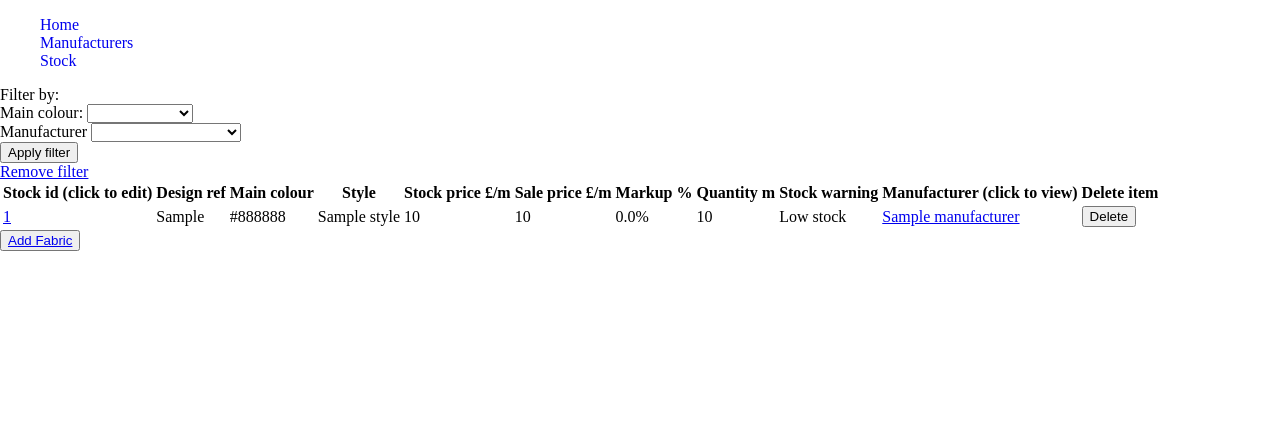
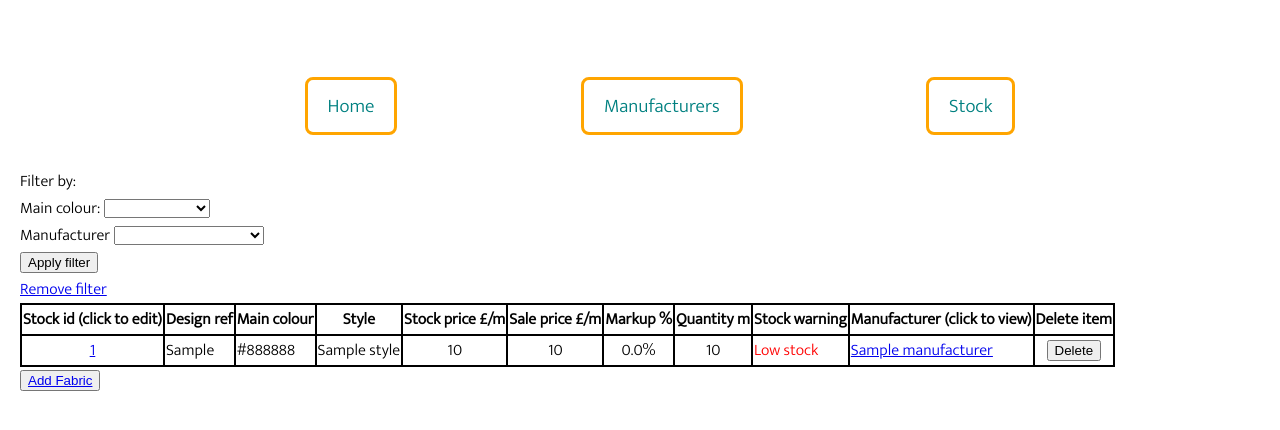
Before and after one commit to K-CUR/Project_1_Stock_Watch, a Flask app: page /fabrics in a window 1280 px wide. Shown: the top 430 px of the page. Run offline with Flask 2, Linux system fonts and the light colour scheme; a database or web service that is not in the repository returns one stand-in record (values such as "Sample title"); some libraries are stand-ins or nearby versions.

Commit message:
CSS improvements to home page and fabric table now has grid border

```diff
--- a/stock_watch/static/css/style.css
+++ b/stock_watch/static/css/style.css
@@ -1,14 +1,15 @@
 body{
-    padding: 0px;
+    padding: 20px;
     margin: 0px;
     background-color: white;
-    font-family: Britannic;
+    font-family: "Mukta", sans-serif;
 }
 
 .center_image{
     display: block;
     margin-left: auto;
     margin-right: auto;
+    margin-top: 80px;
     width: 50%;
 }
 
@@ -28,11 +29,29 @@ body{
 
 nav > ul {
     list-style: none;
+    text-align: center;
+    display: inline-block;
+}
 
-
+nav > ul > li {
+    padding: 30px;
+    display: inline-block;
+    list-style-type: none;
 }
 
 nav > ul > li > a {
     text-decoration: none;
+    color: teal;
+    border: 3px solid orange;
+    padding: 10px 20px;
+    border-radius: 8px;
+    font-size:larger;
+    margin: 60px;
+}
 
-}
+#nav_style {
+    margin-top: 40px;
+    display: flex;
+    flex-flow: row wrap;
+    display: block;
+  }
--- a/stock_watch/static/css/tables.css
+++ b/stock_watch/static/css/tables.css
@@ -0,0 +1,15 @@
+table{
+border-collapse: collapse;
+}
+
+td, th{
+    border: solid 2px black;
+}
+
+.center_field{
+    text-align: center;
+}
+
+.warning_red{
+    color: red;
+}
--- a/stock_watch/templates/base.html
+++ b/stock_watch/templates/base.html
@@ -5,11 +5,14 @@
     <meta http-equiv="X-UA-Compatible" content="IE=edge">
     <meta name="viewport" content="width=device-width, initial-scale=1.0">
     <link rel="stylesheet" href="{{ url_for('static', filename='css/style.css') }}">
+    <link rel="stylesheet" href="{{ url_for('static', filename='css/tables.css') }}">
+    <link rel="preconnect" href="https://fonts.gstatic.com">
+    <link href="https://fonts.googleapis.com/css2?family=Mukta:wght@300&display=swap" rel="stylesheet">
     <title>SWATCH</title>
 </head>
 <body>
-    <nav>
-        <ul>
+    <nav >
+        <ul id="nav_style">
             <li>
                 <a href="/">Home</a>
             </li>
--- a/stock_watch/templates/fabrics/index.html
+++ b/stock_watch/templates/fabrics/index.html
@@ -40,7 +40,8 @@ Filter by:
     <a href="/fabrics">Remove filter</a>
 
 <!-- # TABLE OF FABRIC -->
-<table>
+
+<table class = "table">
 <tr>
     <th>Stock id (click to edit)</th>
     <th>Design ref</th>
@@ -60,23 +61,23 @@ Filter by:
 
 
 {% for fabric in fabrics %}
-<tr>
+<tr >
 
-    <td><a href="/fabrics/{{ fabric.id }}/edit">{{ fabric.id }}</a></td>
+    <td class="center_field"><a href="/fabrics/{{ fabric.id }}/edit">{{ fabric.id }}</a></td>
     <td>{{ fabric.design_ref }}</td>
     <td> {{ fabric.main_colour }}</td>
     <td>{{ fabric.style }}</td>
-    <td>{{ fabric.stock_price }}</td>
-    <td>{{ fabric.sale_price }}</td>
+    <td class="center_field">{{ fabric.stock_price }}</td>
+    <td class="center_field">{{ fabric.sale_price }}</td>
     <!-- Mark up -->
-    <td>{{fabric.mark_up(fabric.stock_price, fabric.sale_price)}}</td>
-    <td>{{ fabric.quantity }}</td>
+    <td class="center_field">{{fabric.mark_up(fabric.stock_price, fabric.sale_price)}}</td>
+    <td class="center_field">{{ fabric.quantity }}</td>
     <!-- Low stock warning -->
-    <td>{{ fabric.flag_low_or_out_of_stock(fabric.quantity) }}</td>
+    <td class="warning_red">{{ fabric.flag_low_or_out_of_stock(fabric.quantity) }}</td>
     <td>
         <a href="/manufacturer/{{ fabric.manufacturer.id }}">{{ fabric.manufacturer.name }}</a>
     </td>
-    <td>
+    <td class="center_field">
     <form action="/fabrics/{{ fabric.id }}/delete-fabric" method="POST">
         <button>Delete</button>
     </form>
```
